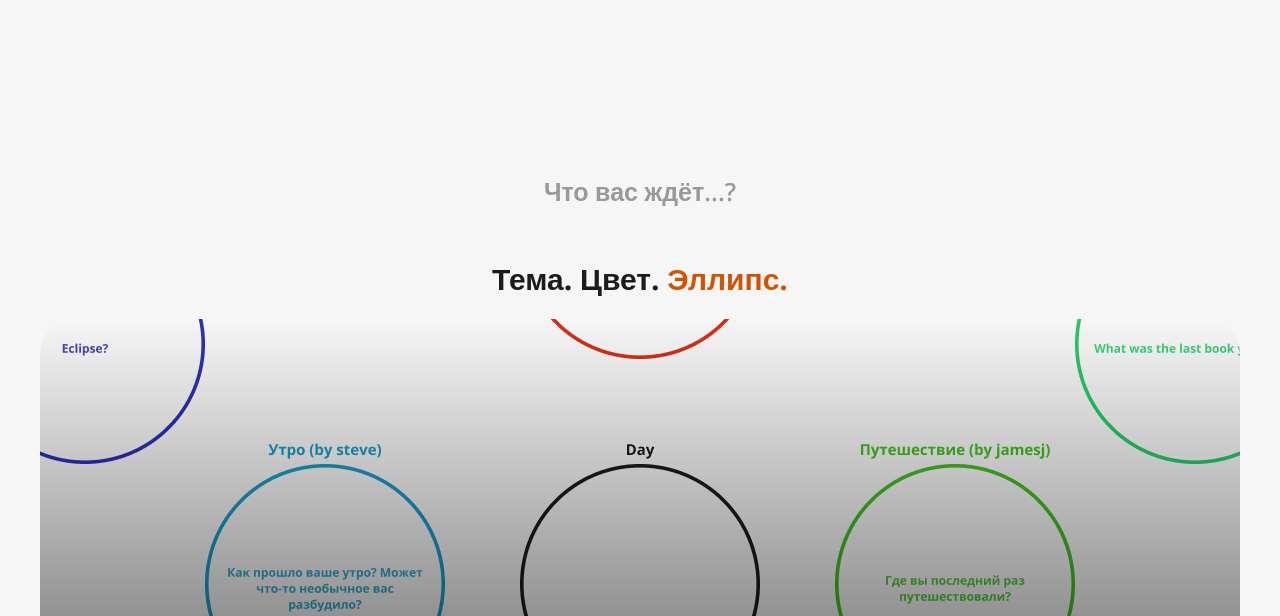
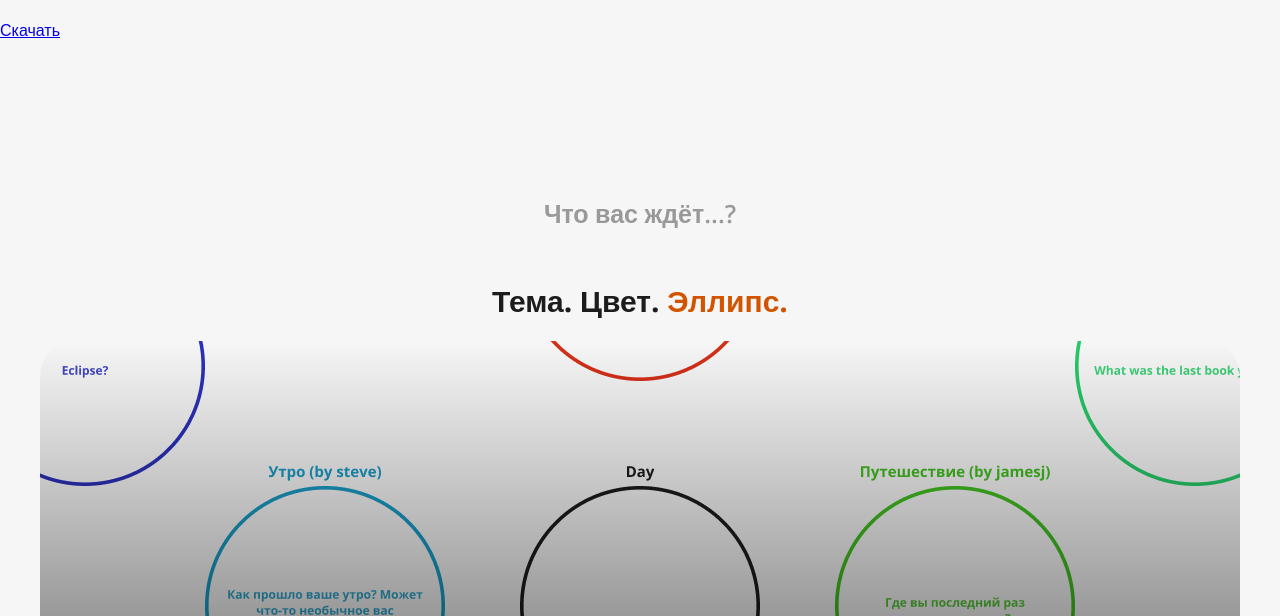
Before and after one commit to ElsoInc/elsoinc.github.io, a plain HTML site: page index.html in a window 1280 px wide. Shown: the part 484-1100 px from the top of the page. Drawn offline with nearby package versions, Linux system fonts and the light colour scheme.

Commit message:
Update index.html

```diff
--- a/index.html
+++ b/index.html
@@ -35,6 +35,7 @@
 			<span style="color: #3392DC;">тематических микросообщений.</span>
 		<span style="color: #1DAC21;">Создавай</span> свои тренды в <span style="color: #1D26AC;">темах.</span></p>
 	</div>
+	<a href="file:///C:/Users/user/Desktop/elsoinc.github.io-main/img/ellipse.png " target="_blank" download="Ellipses">Скачать</a>
 </header>
 
 <main>
```
